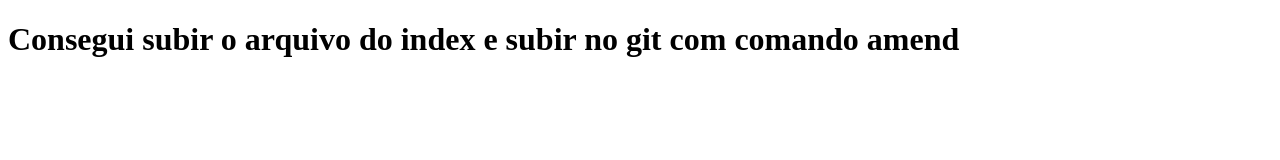
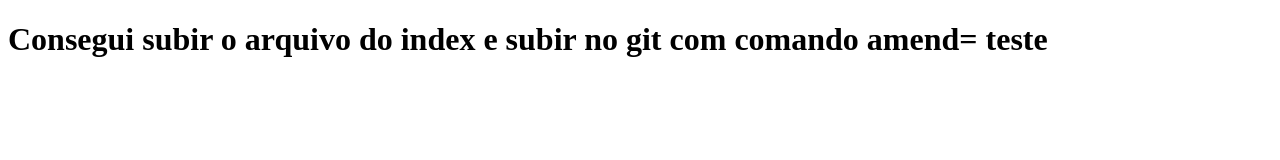
Before and after one commit to AlexandreP3/provider-agendamento, a Next.js app: page / in a window 1280 px wide. Shown: the top 160 px of the page. Built offline with nearby package versions, Linux system fonts and the light colour scheme.

Commit message:
modifica a frase

```diff
--- a/pages/index.js
+++ b/pages/index.js
@@ -1,5 +1,5 @@
 function Home() {
-    return <h1>Consegui subir o arquivo do index e subir no git com comando amend</h1>
+    return <h1>Consegui subir o arquivo do index e subir no git com comando amend= teste</h1>
 }
 
 export default Home;
```
